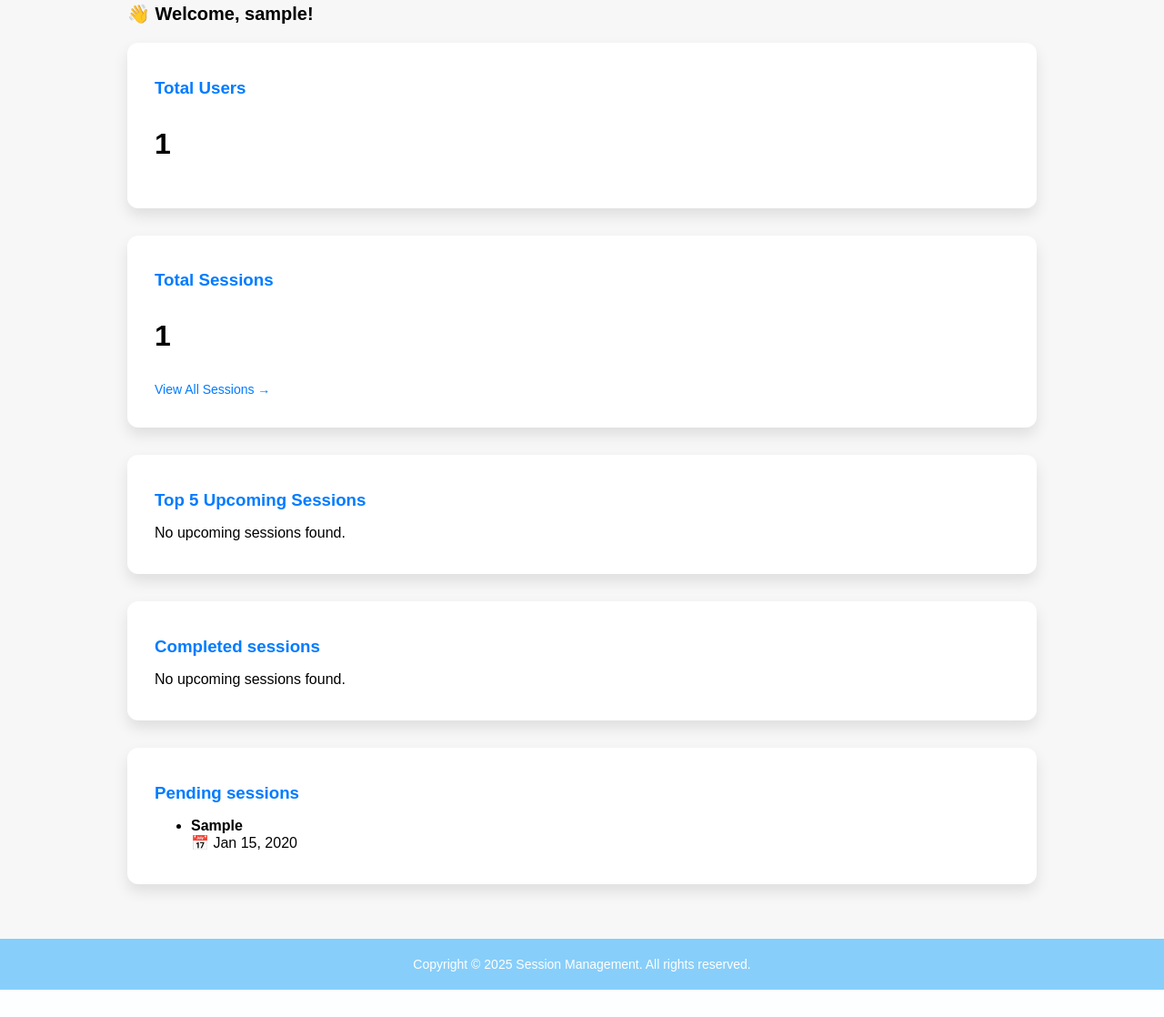
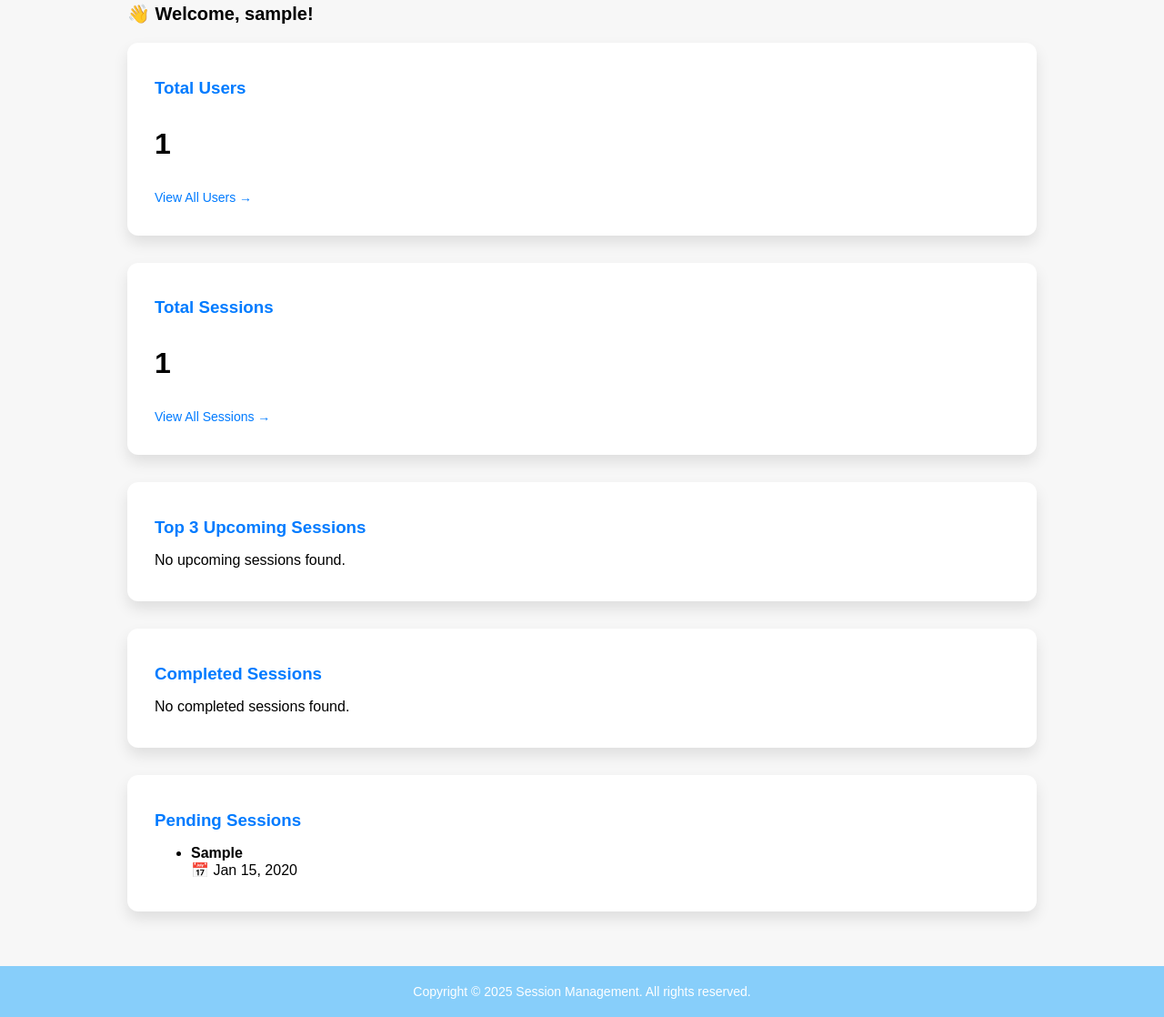
Before and after one commit to ashishkekan/session-management, a Django app: page / in a window 1280 px wide. Shown: the part 155-1273 px from the top of the page at 91% size. Before the commit the page ends 1243 px from the top, so only its background shows below. Run offline with Django 4.2, Linux system fonts and the light colour scheme; a user stored in the database is signed in; tables that the repository leaves empty hold one stand-in row (values such as "Sample post").

Commit message:
Added view all users in the admin profile

```diff
--- a/management/templates/session/home.html
+++ b/management/templates/session/home.html
@@ -55,11 +55,13 @@
     </div>
 
     {% if is_admin %}
-        <div class="card">
-            <h3>Total Users</h3>
-            <p class="count">{{ total_users }}</p>
-        </div>
-
+        <a href="{% url 'user_list' %}" class="card-link">
+            <div class="card">
+                <h3>Total Users</h3>
+                <p class="count">{{ total_users }}</p>
+                <p style="color: #007bff; font-size: 14px;">View All Users →</p>
+            </div>
+        </a>
         <a href="{% url 'session_list' %}" class="card-link">
             <div class="card">
                 <h3>Total Sessions</h3>
@@ -68,7 +70,7 @@
             </div>
         </a>
         <div class="card">
-            <h3>Top 5 Upcoming Sessions</h3>
+            <h3>Top 3 Upcoming Sessions</h3>
             {% if top_sessions %}
                 <ul class="session-list">
                     {% for session in top_sessions %}
@@ -83,7 +85,7 @@
             {% endif %}
         </div>
         <div class="card">
-            <h3>Completed sessions</h3>
+            <h3>Completed Sessions</h3>
             {% if completed %}
                 <ul class="session-list">
                     {% for session in completed %}
@@ -94,11 +96,11 @@
                     {% endfor %}
                 </ul>
             {% else %}
-                <p>No upcoming sessions found.</p>
+                <p>No completed sessions found.</p>
             {% endif %}
         </div>
         <div class="card">
-            <h3>Pending sessions</h3>
+            <h3>Pending Sessions</h3>
             {% if pending %}
                 <ul class="session-list">
                     {% for session in pending %}
@@ -109,7 +111,7 @@
                     {% endfor %}
                 </ul>
             {% else %}
-                <p>No upcoming sessions found.</p>
+                <p>No pending sessions found.</p>
             {% endif %}
         </div>
     {% else %}
```
